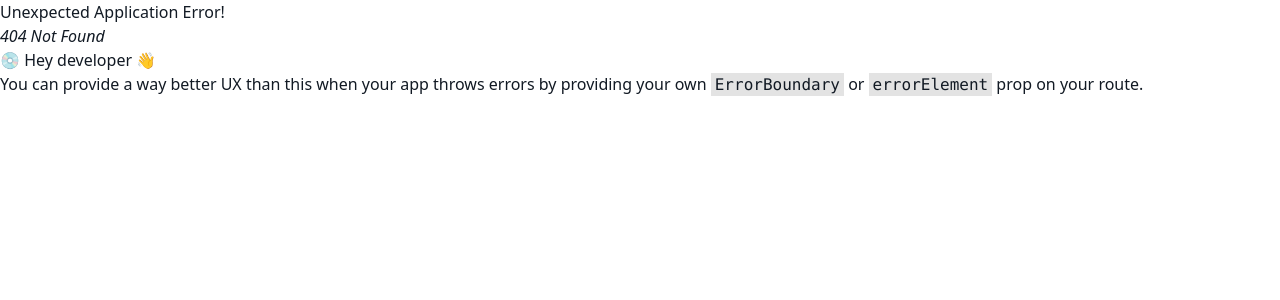
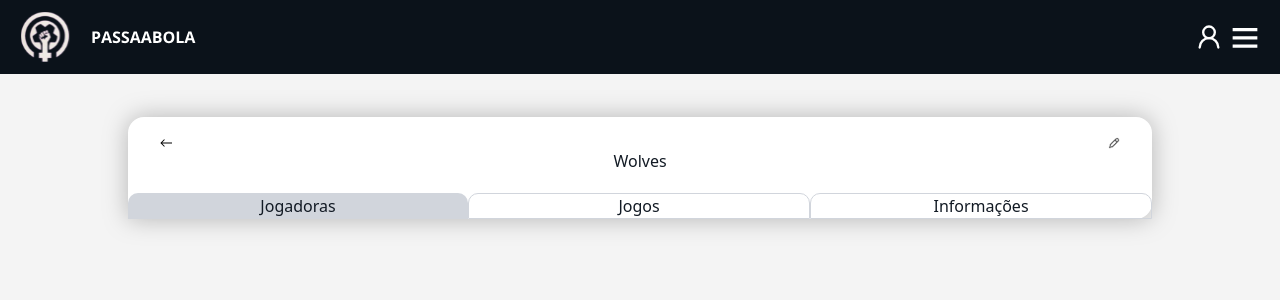
Before and after one commit to Augusto-Valerio/Passa-a-Bola, a React (Vite) app: page /admin in a window 1280 px wide. Before the commit this address had no page. Shown: the top 300 px of the page. Built offline with nearby package versions, Linux system fonts and the light colour scheme; no server answers.

Commit message:
feat: add admin, dashboard and team routes

```diff
--- a/src/components/Login-form.jsx
+++ b/src/components/Login-form.jsx
@@ -30,7 +30,7 @@ export function LoginForm({ className, ...props }) {
     if (userFound) {
       // salva usuário logado
       localStorage.setItem("loggedUser", JSON.stringify(userFound));
-      navigate("/time"); // redireciona para a página
+      navigate("time"); // redireciona para a página
     } else {
       setError("Email ou senha incorretos!");
     }
--- a/src/components/NavbarAdmin.jsx
+++ b/src/components/NavbarAdmin.jsx
@@ -16,7 +16,7 @@ export default function NavbarAdmin() {
     <>
       <header className="bg-headerAdmin py-[12px] px-[21px]">
         <div className="flex items-center justify-between">
-          <Link to="/time">
+          <Link to="time">
             <img
               src={logoMobile}
               alt="Logo passa a bola"
--- /dev/null
+++ b/src/pages/admin/AdminLayout.jsx
@@ -0,0 +1,13 @@
+import NavbarAdmin from "@/components/NavbarAdmin";
+import { Outlet } from "react-router-dom";
+
+export default function AdminLayout() {
+  return (
+    <>
+      <NavbarAdmin />
+      <div className="bg-off-white min-h-screen">
+        <Outlet />
+      </div>
+    </>
+  );
+}
--- a/src/pages/admin/Time.jsx
+++ b/src/pages/admin/Time.jsx
@@ -2,13 +2,10 @@ import editar from "../../assets/editar.png";
 import retorno from "../../assets/retorno.png";
 
 import Jogadoras from "../../components/Jogadoras";
-import NavbarAdmin from "../../components/NavbarAdmin";
 
 export default function Copa() {
   return (
     <>
-      <NavbarAdmin />
-
       <section className="flex justify-center bg-off-white h-screen">
         <div className="bg-white w-[80vw] items-center rounded-2xl mt-[43px] h-fit drop-shadow-[0px_0px_12.1px_rgba(0,0,0,0.26)]">
           <div className="flex justify-center items-center mx-8 flex-col my-5">
--- a/src/routes/AppRoutes.jsx
+++ b/src/routes/AppRoutes.jsx
@@ -3,6 +3,8 @@ import Home from "../pages/Home/Home";
 import Copa from "../pages/CopaPAB/Copa";
 import Login from "../pages/Login/Login";
 import Time from "../pages/admin/Time";
+import Dashboards from "@/pages/admin/Dashboards";
+import AdminLayout from "@/pages/admin/AdminLayout";
 
 export const router = createBrowserRouter([
   {
@@ -17,8 +19,23 @@ export const router = createBrowserRouter([
     path: "/login",
     element: <Login />,
   },
+
   {
-    path: "/time",
-    element: <Time />,
+    path: "/admin",
+    element: <AdminLayout />,
+    children: [
+      {
+        index: true,
+        element: <Time />,
+      },
+      {
+        path: "dashboard",
+        element: <Dashboards />,
+      },
+      {
+        path: "time",
+        element: <Time />,
+      },
+    ],
   },
 ]);
```
